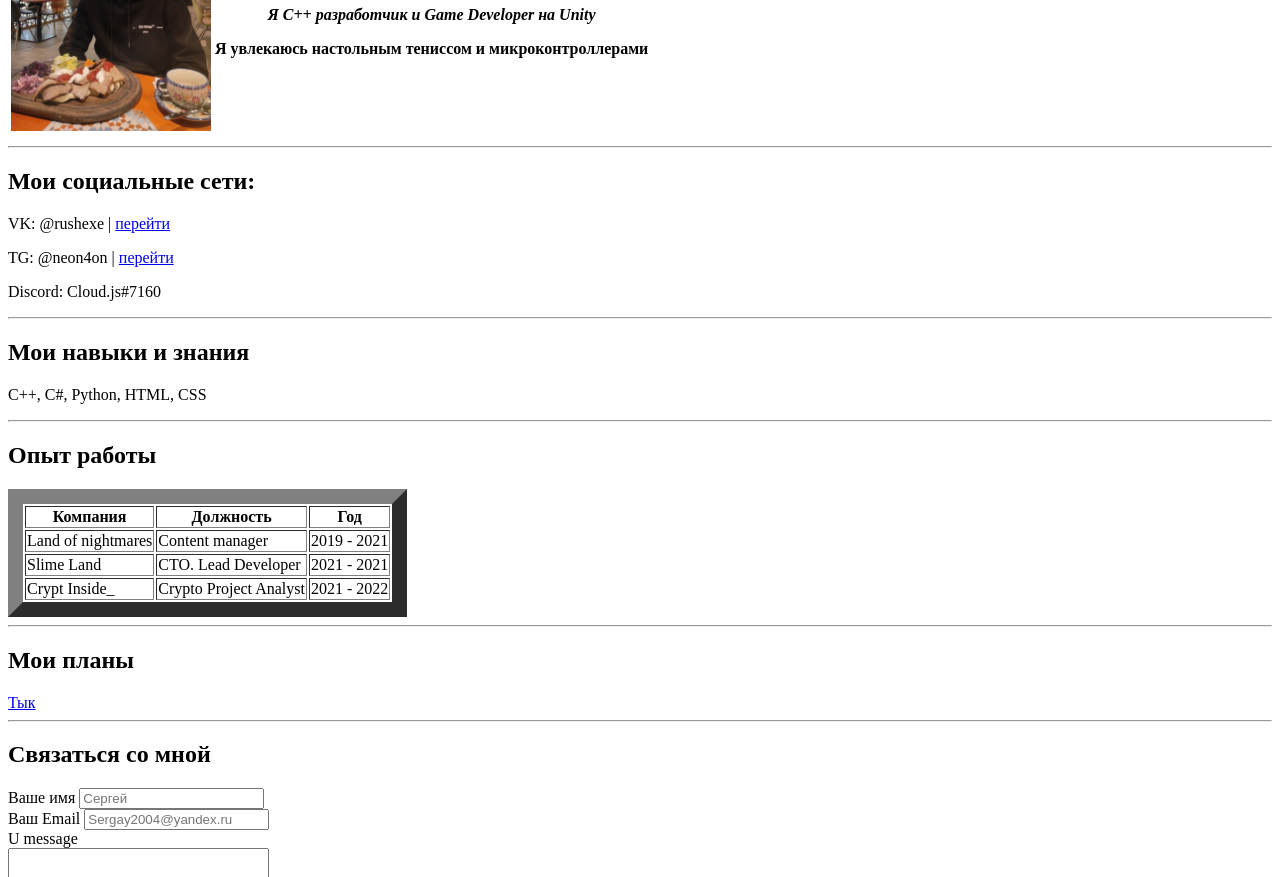
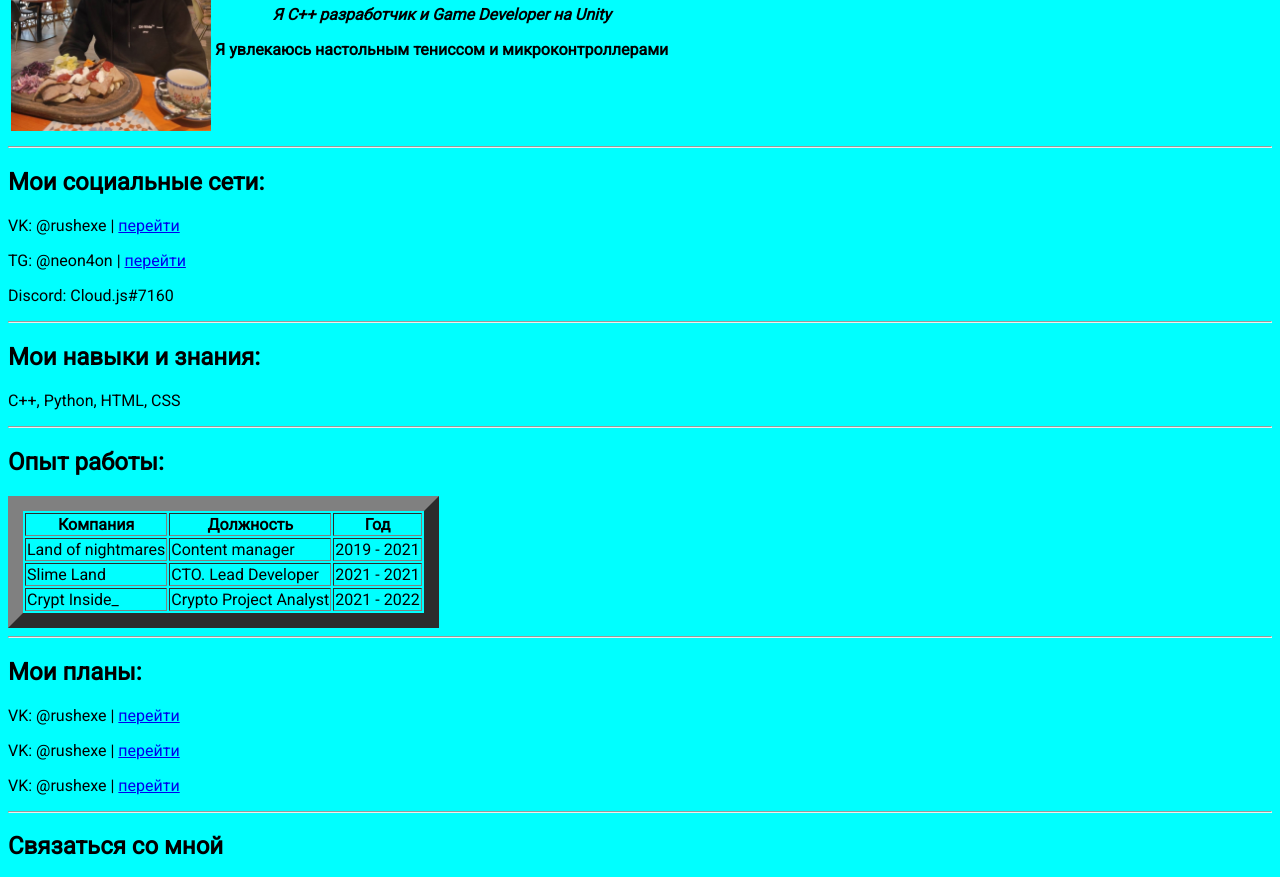
Before and after one commit to neon4on/CV, a plain HTML site: page index.html in a window 1280 px wide. Shown: the part 147-1024 px from the top of the page. Drawn offline with Linux system fonts and the light colour scheme.

Commit message:
Add files via upload

```diff
--- a/index.html
+++ b/index.html
@@ -4,10 +4,11 @@
     <meta charset="UTF-8">
     <meta http-equiv="X-UA-Compatible" content="IE=edge">
     <meta name="viewport" content="width=device-width, initial-scale=1.0">
-    <title>Каменских Валерий</title>
+    <title>Kamenskikh CV</title>
+    <link rel="stylesheet" href="styless.css">
 </head>
 <body>
-    <table>
+    <table cellspaceing = "15">
         <tr>
             <th>
                 <img src="Me.jpg" alt="Фото"
@@ -30,11 +31,11 @@
 
     <hr>
 
-    <h2>Мои навыки и знания</h2>
-    <p>C++, C#, Python, HTML, CSS</p>
+    <h2>Мои навыки и знания:</h2>
+    <p>C++, Python, HTML, CSS</p>
 
     <hr>
-    <h2>Опыт работы</h2>
+    <h2>Опыт работы:</h2>
 
     <table border = "15">
         <tr>
@@ -61,8 +62,10 @@
 
     <hr>
 
-    <h2>Мои планы</h2>
-    <a href="plan.html">Тык</a>
+    <h2>Мои планы:</h2>
+    <p>VK: @rushexe | <a href="plan.html" target="_blank">перейти</a></p>
+    <p>VK: @rushexe | <a href="plan.html" target="_blank">перейти</a></p>
+    <p>VK: @rushexe | <a href="plan.html" target="_blank">перейти</a></p>
 
     <hr>
 
@@ -79,7 +82,7 @@
 
         <br>
 
-        <label for="text">U message</label>
+        <label for="text">Ваше сообщение:</label>
         <br>
         <textarea name="text" id="text" cols="30" rows="10"></textarea>
         <br>
--- /dev/null
+++ b/styless.css
@@ -0,0 +1,10 @@
+@import url('https://fonts.googleapis.com/css2?family=Roboto&display=swap');
+body {
+    background-color: aqua;
+
+    font-size: 16px;
+    font-weight: normal;
+    font-family: 'Roboto', sans-serif;
+
+
+}
```
